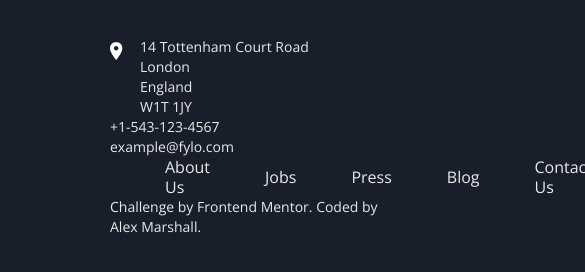
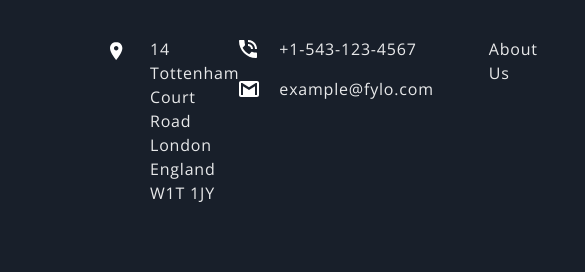
Before and after one commit to AlexKMarshall/fylo-dark-theme-landing-page, a Gatsby site: page /page-2 in a window 390 px wide. Shown: the part 412-684 px from the top of the page, 585 px wide, since content can reach past the window. Built offline with nearby package versions, Linux system fonts and the light colour scheme; Gatsby itself is replaced by a stand-in of ours.

Commit message:
Style phone and email

```diff
--- a/src/components/footer.js
+++ b/src/components/footer.js
@@ -4,44 +4,86 @@
 import Logo from "./logo";
 
 import iconLocation from "./../images/icon-location.svg";
+import iconPhone from "./../images/icon-phone.svg";
+import iconEmail from "./../images/icon-email.svg";
 
-const StyledFooter = styled.footer`
+const StyledFooterWrapper = styled.footer`
   margin-left: 110px;
 `;
 
+const StyledFooter = styled.div`
+  display: flex;
+  font-size: 16px;
+  letter-spacing: 0.05em;
+  line-height: 1.5em;
+`;
+
 const StyledAddress = styled.ol`
-  margin-left: 30px;
+  margin-left: 40px;
   position: relative;
 
   &::before {
     content: " ";
     position: absolute;
     top: 5px;
-    left: -30px;
+    left: -40px;
     width: 13px;
     height: 18px;
     background-image: url(${iconLocation});
   }
 `;
 
+const StyledContacts = styled.ul`
+  display: grid;
+  grid-template-rows: 40px 40px;
+
+  li {
+    margin-left: 40px;
+    position: relative;
+
+    &:first-child::before {
+      position: absolute;
+      content: " ";
+      width: 18px;
+      height: 18px;
+      top: 3px;
+      left: -40px;
+      background-image: url(${iconPhone});
+    }
+
+    &:last-child::before {
+      position: absolute;
+      content: " ";
+      width: 20px;
+      height: 16px;
+      top: 4px;
+      left: -40px;
+      background-image: url(${iconEmail});
+    }
+  }
+`;
+
 const Footer = ({ children, links }) => (
+  <StyledFooterWrapper>
+    <Logo style={{ marginBottom: `35px` }} />
     <StyledFooter>
-    <Logo style={{ marginBottom: `35px` }} />
       <StyledAddress>
         <li>14 Tottenham Court Road </li>
         <li>London</li>
         <li>England</li>
         <li>W1T 1JY</li>
       </StyledAddress>
-    <div>
-      <ul>
+      <StyledContacts>
         <li>+1-543-123-4567</li>
         <li>example@fylo.com</li>
-      </ul>
+      </StyledContacts>
+
+      <div>
         <Navigation links={links} />
       </div>
-    {children}
     </StyledFooter>
+    {/* {children} */}
+  </StyledFooterWrapper>
 );
 
 export default Footer;
```
Lines whose indentation alone changed are shown as unchanged.
